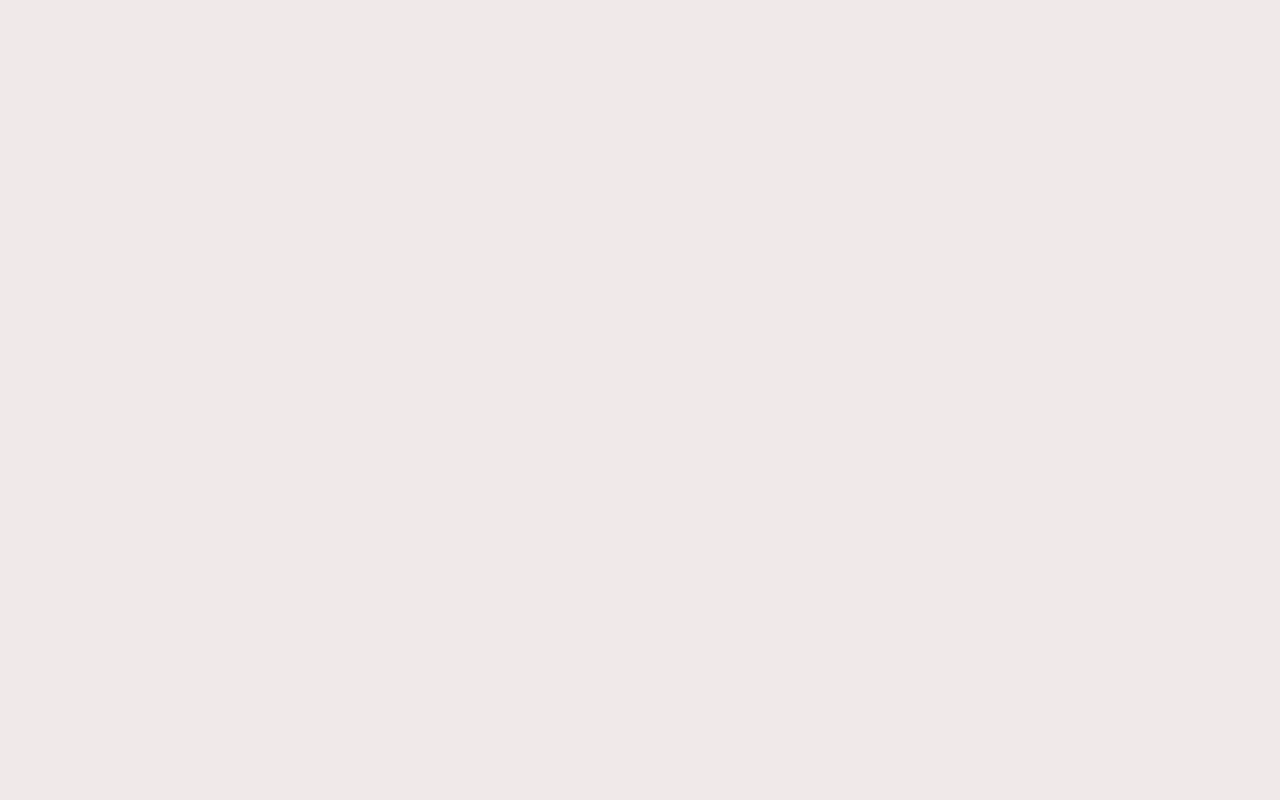
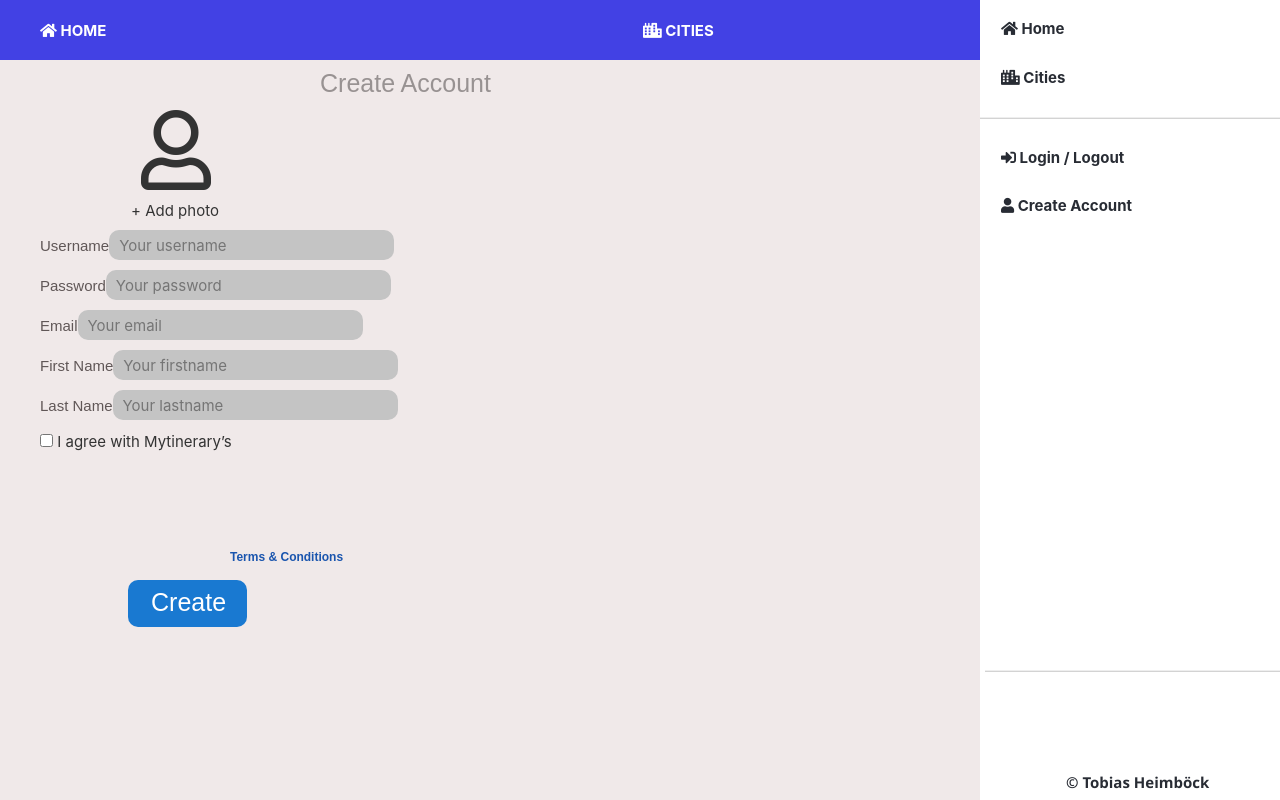
Before and after one commit to TobiasHeimboeck/TravelApplication, a React (Create React App) app in the folder client/: page /register in a window 1280 px wide. Built offline with nearby package versions, Linux system fonts and the light colour scheme.

Commit message:
Finished activities. Working on register page

```diff
--- a/client/src/assets/style/App.css
+++ b/client/src/assets/style/App.css
@@ -42,7 +42,7 @@ body {
   padding: 10px;
   width: 100%;
   height: 50px;
-  background-color: rgba(49, 49, 228, 0.911);
+  background-color: #3131e4e8;
   border-bottom: 3px solid rgba(36, 36, 219, 0.911);
 }
 
@@ -411,3 +411,93 @@ hr {
   background-color: rgb(236, 230, 230);
   border: none;
 }
+
+.accountHeader {
+  position: absolute;
+  font-family: sans-serif;
+  font-size: 25px;
+  color: #989292;
+  text-align: center;
+  margin-left: 25%;
+  margin-top: 10px;
+}
+
+.uploadImage {
+  position: absolute;
+  left: 106px;
+  top: 110px;
+}
+
+.uploadImage i {
+  font-size: 80px;
+  margin-left: 35%;
+}
+
+.add {
+  margin-left: 25%;
+  margin-top: 10px;
+  width: 100px;
+}
+
+.logBox {
+  margin-left: 40px;
+  margin-bottom: 10px;
+}
+
+.logBox span {
+  width: 166px;
+  height: 22px;
+  left: 45px;
+  font-family: sans-serif;
+  font-size: 15px;
+  color: #605757;
+}
+
+.logBox input {
+  width: 285px;
+  height: 30px;
+  left: 45px;
+  background: #C4C4C4;
+  border-radius: 10px;
+  border: none;
+  padding-left: 10px;
+}
+
+.boxes {
+  margin-top: 170px;
+}
+
+input[type=checkbox], input[type=radio] {
+  margin-left: 40px;
+  color: #282c34;
+}
+
+.terms {
+  position: absolute;
+  width: 151px;
+  height: 32px;
+  left: 230px;
+  top: 548px;
+  font-family: sans-serif;
+  font-size: 12px;
+  color: #1A55AE;
+}
+
+.submit {
+  position: absolute;
+  width: 119px;
+  height: 47px;
+  left: 128px;
+  top: 580px;
+  background: #1979D1;
+  border-radius: 10px;
+}
+
+.submit p {
+  position: absolute;
+  left: 23px;
+  top: 4px;
+  font-family: sans-serif;
+  font-size: 25px;
+  color: #FFFFFF;
+}
--- a/client/src/components/Sidebar.js
+++ b/client/src/components/Sidebar.js
@@ -19,7 +19,7 @@ class Sidebar extends React.Component {
                 <hr></hr>
 
                 <Link to="#" className="sidebarText w3-bar-item w3-button"> <i className="fa fa-sign-in-alt"></i> Login / Logout </Link>
-                <Link to="#" className="sidebarText w3-bar-item w3-button"> <i className="fa fa-user"></i> Create Account </Link>
+                <Link to="/register" className="sidebarText w3-bar-item w3-button"> <i className="fa fa-user"></i> Create Account </Link>
 
                 <div className="sidebarFooter">
                     <hr></hr>
--- /dev/null
+++ b/client/src/containers/AccountPage.js
@@ -0,0 +1,54 @@
+import React from 'react';
+import Sidebar from '../components/Sidebar';
+import PreNavbar from '../components/PreNavbar';
+
+class AccountPage extends React.Component {
+    render() {
+        return (
+            <div>
+                <Sidebar />
+                <PreNavbar />
+                <h1 className="accountHeader">Create Account</h1>
+                <div className="uploadImage">
+                    <i className="far fa-user"></i>
+                    <p className="add">+ Add photo</p>
+                </div>
+                <div className="boxes">
+
+                    <div className="logBox">
+                        <span>Username</span>
+                        <input placeholder="Your username"></input>
+                    </div>
+
+                    <div className="logBox">
+                        <span>Password</span>
+                        <input placeholder="Your password"></input>
+                    </div>
+
+                    <div className="logBox">
+                        <span>Email</span>
+                        <input placeholder="Your email"></input>
+                    </div>
+
+                    <div className="logBox">
+                        <span>First Name</span>
+                        <input placeholder="Your firstname"></input>
+                    </div>
+
+                    <div className="logBox">
+                        <span>Last Name</span>
+                        <input placeholder="Your lastname"></input>
+                    </div>
+
+                    <input className="check" type="checkbox" /> I agree with Mytinerary’s
+                    <a className="terms" href="...">Terms & Conditions</a>
+                    <div className="submit">
+                        <p>Create</p>
+                    </div>
+                </div>
+            </div>
+        );
+    }
+}
+
+export default AccountPage;
--- a/client/src/containers/CityPage.js
+++ b/client/src/containers/CityPage.js
@@ -44,6 +44,7 @@ class CityPage extends React.Component {
             parent.scrollIntoView(true);
             parent.classList.add("open");
 
+            if (this.activitiesForItinery.length > 0) {
                 for (var e = 0; e < this.activitiesForItinery.length; e++) {
                     var activity = this.activitiesForItinery[e];
                     if (activity !== null) {
@@ -53,6 +54,9 @@ class CityPage extends React.Component {
                         div.style.backgroundImage = "url('" + activity.image + "')";
                         parent.appendChild(div);
                     }
+                }
+            } else {
+                console.log("No activities avilable");
             }
 
             var input = document.createElement("input");
@@ -69,15 +73,13 @@ class CityPage extends React.Component {
                 paras[0].parentNode.removeChild(paras[0]);
             }
 
-
             for (var c = 0; c < document.getElementsByClassName("itinery").length; c++) {
                 if (!document.getElementsByClassName("itinery")[c].hasAttribute("openend")) {
                     document.getElementsByClassName("itinery")[c].style.display = "block";
                 }
             }
+
             parent.removeAttribute("openend");
-
-
             parent.classList.remove("open");
         }
     }
@@ -99,7 +101,7 @@ class CityPage extends React.Component {
                                         <p>{item.username}</p>
                                     </div>
                                     <h1 className="itineryStatus">{item.title}</h1>
-                                    <i id="expander" onClick={(event) => { this.expand(event.target); this.getActivitiesForItinery(item.uuid)}} className="fa fa-expand-arrows-alt expand"></i>
+                                    <i id="expander" onClick={(event) => {this.getActivitiesForItinery(item.uuid); this.expand(event.target);}} className="fa fa-expand-arrows-alt expand"></i>
                                     <ul>
                                         <li className="likes"> Likes: {item.rating} </li>
                                         <li className="hours"> {item.duration} Hours </li>
--- a/client/src/index.js
+++ b/client/src/index.js
@@ -11,6 +11,7 @@ import thunk from 'redux-thunk';
 import SecondLandingPage from './containers/SecondLandingPage.js';
 import CitiesPage from './containers/CitiesPage.js';
 import CityPage from './containers/CityPage.js';
+import AccountPage from './containers/AccountPage.js';
 
 const store = createStore(rootReducer,  applyMiddleware(thunk));
 
@@ -19,6 +20,7 @@ const routing = (
     <div>
       <Route exact path="/" component={SecondLandingPage} />
       <Route path="/cities" component={CitiesPage} />
+      <Route path="/register" component={AccountPage} />
       <Route path="/itineraries/city/:name" component={CityPage} />
     </div>
   </Router>
```
Also changed, not shown: client/src/assets/img/user-placeholder.jpg (added). Lines whose indentation alone changed are shown as unchanged.
